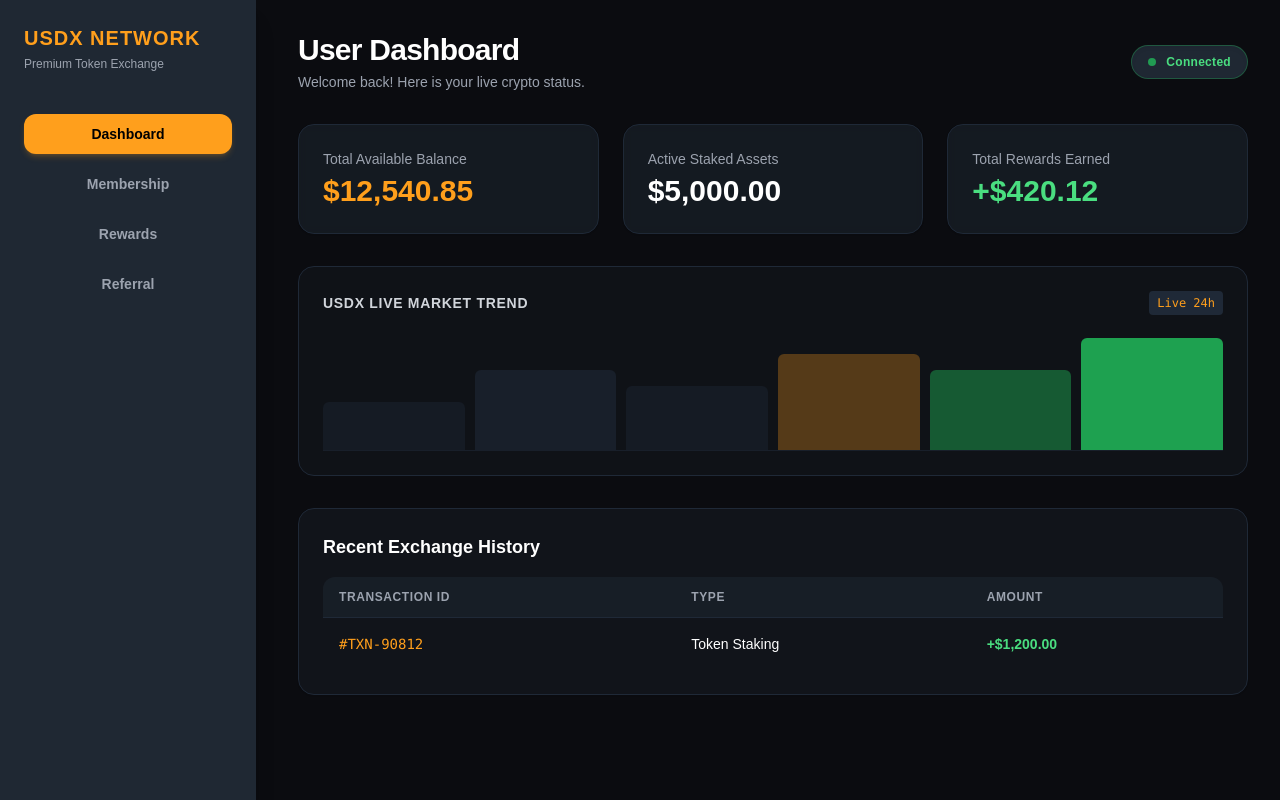
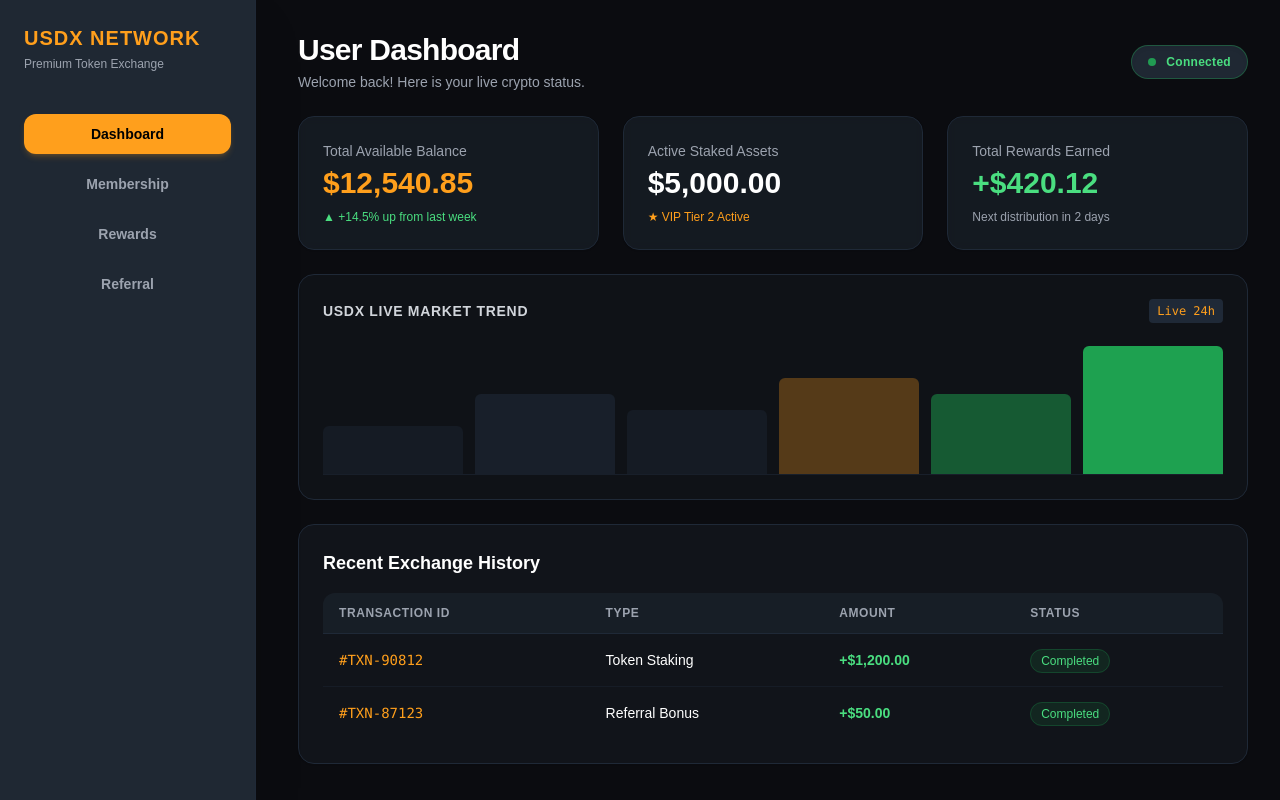
Before and after one commit to usdxofficialdev/-Dead-Token-Exchange-, a Next.js app: page / in a window 1280 px wide. Built offline with nearby package versions, Linux system fonts and the light colour scheme; what wagmi would draw is missing.

Commit message:
Update page.tsx

```diff
--- a/app/page.tsx
+++ b/app/page.tsx
@@ -8,8 +8,8 @@ export default function CompleteDashboard() {
   return (
     <div className="min-h-screen bg-[#0B0C10] text-white flex flex-col md:flex-row pb-24 md:pb-0">
 
-      {/* 1. SIDEBAR & MOBILE BOTTOM NAVIGATION */}
-      <aside className="w-full md:w-64 bg-[#1F2833] p-4 md:p-6 flex flex-row md:flex-col justify-between md:justify-start gap-4 fixed bottom-0 md:relative z-50 border-t md:border-t-0 border-gray-800 shadow-xl">
+      {/* 1. FIXED SIDEBAR FOR DESKTOP & BOTTOM NAV FOR MOBILE */}
+      <aside className="w-full md:w-64 bg-[#1F2833] p-4 md:p-6 flex flex-row md:flex-col justify-between md:justify-start gap-4 fixed bottom-0 md:sticky md:top-0 md:h-screen z-50 border-t md:border-t-0 md:border-r border-gray-800 shadow-2xl shrink-0">
         <div className="hidden md:block mb-8">
           <h2 className="text-xl font-bold text-[#FF9F1C] tracking-wider">USDX NETWORK</h2>
           <p className="text-xs text-gray-400 mt-1">Premium Token Exchange</p>
@@ -18,39 +18,39 @@ export default function CompleteDashboard() {
         <nav className="flex flex-row md:flex-col gap-2 w-full justify-around md:justify-start overflow-x-auto md:overflow-visible">
           <button
             onClick={() => setActiveTab("dashboard")}
-            className={`px-4 py-2.5 rounded-xl font-semibold text-sm min-w-max text-center transition-all ${activeTab === "dashboard" ? "bg-[#FF9F1C] text-black shadow-md shadow-[#FF9F1C]/20" : "text-gray-400 hover:text-white hover:bg-gray-800/30"}`}
+            className={`px-4 py-2.5 rounded-xl font-semibold text-sm min-w-max text-center transition-all w-full ${activeTab === "dashboard" ? "bg-[#FF9F1C] text-black shadow-md shadow-[#FF9F1C]/20" : "text-gray-400 hover:text-white hover:bg-gray-800/30"}`}
           >
             Dashboard
           </button>
           <button
             onClick={() => setActiveTab("membership")}
-            className={`px-4 py-2.5 rounded-xl font-semibold text-sm min-w-max text-center transition-all ${activeTab === "membership" ? "bg-[#FF9F1C] text-black shadow-md shadow-[#FF9F1C]/20" : "text-gray-400 hover:text-white hover:bg-gray-800/30"}`}
+            className={`px-4 py-2.5 rounded-xl font-semibold text-sm min-w-max text-center transition-all w-full ${activeTab === "membership" ? "bg-[#FF9F1C] text-black shadow-md shadow-[#FF9F1C]/20" : "text-gray-400 hover:text-white hover:bg-gray-800/30"}`}
           >
             Membership
           </button>
           <button
             onClick={() => setActiveTab("rewards")}
-            className={`px-4 py-2.5 rounded-xl font-semibold text-sm min-w-max text-center transition-all ${activeTab === "rewards" ? "bg-[#FF9F1C] text-black shadow-md shadow-[#FF9F1C]/20" : "text-gray-400 hover:text-white hover:bg-gray-800/30"}`}
+            className={`px-4 py-2.5 rounded-xl font-semibold text-sm min-w-max text-center transition-all w-full ${activeTab === "rewards" ? "bg-[#FF9F1C] text-black shadow-md shadow-[#FF9F1C]/20" : "text-gray-400 hover:text-white hover:bg-gray-800/30"}`}
           >
             Rewards
           </button>
           <button
             onClick={() => setActiveTab("referral")}
-            className={`px-4 py-2.5 rounded-xl font-semibold text-sm min-w-max text-center transition-all ${activeTab === "referral" ? "bg-[#FF9F1C] text-black shadow-md shadow-[#FF9F1C]/20" : "text-gray-400 hover:text-white hover:bg-gray-800/30"}`}
+            className={`px-4 py-2.5 rounded-xl font-semibold text-sm min-w-max text-center transition-all w-full ${activeTab === "referral" ? "bg-[#FF9F1C] text-black shadow-md shadow-[#FF9F1C]/20" : "text-gray-400 hover:text-white hover:bg-gray-800/30"}`}
           >
             Referral
           </button>
         </nav>
       </aside>
 
-      {/* 2. DYNAMIC MAIN CONTENT VIEW */}
-      <main className="flex-1 p-4 md:p-8 overflow-y-auto max-w-7xl mx-auto w-full">
+      {/* 2. MAIN CONTENT AREA (CLEAN WITH CONTAINER WRAPPER) */}
+      <main className="flex-1 p-4 md:p-8 max-w-7xl w-full mx-auto overflow-y-auto">
 
-        {/* DASHBOARD VIEW */}
+        {/* ================= DASHBOARD VIEW ================= */}
         {activeTab === "dashboard" && (
-          <div className="animate-fadeIn">
+          <div className="space-y-6">
             {/* Header */}
-            <div className="flex flex-col sm:flex-row justify-between items-start sm:items-center gap-4 mb-8">
+            <div className="flex flex-col sm:flex-row justify-between items-start sm:items-center gap-4">
               <div>
                 <h1 className="text-2xl md:text-3xl font-bold tracking-tight">User Dashboard</h1>
                 <p className="text-sm text-gray-400 mt-1">Welcome back! Here is your live crypto status.</p>
@@ -62,34 +62,37 @@ export default function CompleteDashboard() {
             </div>
 
             {/* Premium Stats Grid */}
-            <div className="grid grid-cols-1 md:grid-cols-3 gap-4 md:gap-6 mb-8">
-              <div className="bg-[#1F2833]/50 p-6 rounded-2xl border border-gray-800 backdrop-blur-sm shadow-sm">
+            <div className="grid grid-cols-1 sm:grid-cols-2 lg:grid-cols-3 gap-4 md:gap-6">
+              <div className="bg-[#1F2833]/50 p-6 rounded-2xl border border-gray-800 backdrop-blur-sm shadow-sm hover:border-[#FF9F1C]/30 transition-all">
                 <p className="text-sm text-gray-400 mb-1">Total Available Balance</p>
                 <h3 className="text-2xl md:text-3xl font-bold text-[#FF9F1C]">$12,540.85</h3>
+                <span className="text-xs text-green-400 block mt-2">▲ +14.5% up from last week</span>
               </div>
-              <div className="bg-[#1F2833]/50 p-6 rounded-2xl border border-gray-800 backdrop-blur-sm shadow-sm">
+              <div className="bg-[#1F2833]/50 p-6 rounded-2xl border border-gray-800 backdrop-blur-sm shadow-sm hover:border-white/10 transition-all">
                 <p className="text-sm text-gray-400 mb-1">Active Staked Assets</p>
                 <h3 className="text-2xl md:text-3xl font-bold text-white">$5,000.00</h3>
+                <span className="text-xs text-[#FF9F1C] block mt-2">★ VIP Tier 2 Active</span>
               </div>
-              <div className="bg-[#1F2833]/50 p-6 rounded-2xl border border-gray-800 backdrop-blur-sm shadow-sm">
+              <div className="bg-[#1F2833]/50 p-6 rounded-2xl border border-gray-800 backdrop-blur-sm shadow-sm hover:border-green-500/20 transition-all sm:col-span-2 lg:col-span-1">
                 <p className="text-sm text-gray-400 mb-1">Total Rewards Earned</p>
                 <h3 className="text-2xl md:text-3xl font-bold text-green-400">+$420.12</h3>
+                <span className="text-xs text-gray-400 block mt-2">Next distribution in 2 days</span>
               </div>
             </div>
 
-            {/* Live Chart Visual Area */}
-            <div className="bg-[#1F2833]/20 border border-gray-800 p-6 rounded-2xl mb-8">
+            {/* Live Market Chart Representation */}
+            <div className="bg-[#1F2833]/20 border border-gray-800 p-6 rounded-2xl">
               <div className="flex justify-between items-center mb-6">
                 <h3 className="text-sm font-semibold text-gray-300 uppercase tracking-wider">USDX Live Market Trend</h3>
                 <span className="text-xs bg-gray-800 px-2 py-1 rounded text-[#FF9F1C] font-mono">Live 24h</span>
               </div>
-              <div className="h-28 flex items-end gap-3 pt-4 border-b border-gray-800/60">
+              <div className="h-32 flex items-end gap-2 md:gap-3 pt-4 border-b border-gray-800/60">
                 <div className="bg-gray-800/40 w-full h-12 rounded-t-md"></div>
                 <div className="bg-gray-800/60 w-full h-20 rounded-t-md"></div>
                 <div className="bg-gray-800/40 w-full h-16 rounded-t-md"></div>
                 <div className="bg-[#FF9F1C]/40 w-full h-24 rounded-t-md animate-pulse"></div>
                 <div className="bg-green-500/40 w-full h-20 rounded-t-md"></div>
-                <div className="bg-green-500/80 w-full h-28 rounded-t-md"></div>
+                <div className="bg-green-500/80 w-full h-32 rounded-t-md"></div>
               </div>
             </div>
 
@@ -103,6 +106,7 @@ export default function CompleteDashboard() {
                       <th className="py-3 px-4">Transaction ID</th>
                       <th className="py-3 px-4">Type</th>
                       <th className="py-3 px-4">Amount</th>
+                      <th className="py-3 px-4">Status</th>
                     </tr>
                   </thead>
                   <tbody className="text-sm divide-y divide-gray-800/40">
@@ -110,6 +114,17 @@ export default function CompleteDashboard() {
                       <td className="py-4 px-4 text-[#FF9F1C] font-mono">#TXN-90812</td>
                       <td className="py-4 px-4 font-medium">Token Staking</td>
                       <td className="py-4 px-4 text-green-400 font-semibold">+$1,200.00</td>
+                      <td className="py-4 px-4">
+                        <span className="bg-green-500/10 text-green-400 text-xs px-2.5 py-1 rounded-full border border-green-500/20">Completed</span>
+                      </td>
+                    </tr>
+                    <tr className="hover:bg-gray-900/30 transition-colors">
+                      <td className="py-4 px-4 text-[#FF9F1C] font-mono">#TXN-87123</td>
+                      <td className="py-4 px-4 font-medium">Referral Bonus</td>
+                      <td className="py-4 px-4 text-green-400 font-semibold">+$50.00</td>
+                      <td className="py-4 px-4">
+                        <span className="bg-green-500/10 text-green-400 text-xs px-2.5 py-1 rounded-full border border-green-500/20">Completed</span>
+                      </td>
                     </tr>
                   </tbody>
                 </table>
@@ -118,43 +133,66 @@ export default function CompleteDashboard() {
           </div>
         )}
 
-        {/* MEMBERSHIP VIEW */}
+        {/* ================= MEMBERSHIP VIEW ================= */}
         {activeTab === "membership" && (
-          <div className="animate-fadeIn">
+          <div>
             <h1 className="text-2xl md:text-3xl font-bold mb-2">Membership Plans</h1>
             <p className="text-sm text-gray-400 mb-8">Choose your premium staking tier to boost earnings.</p>
 
             <div className="grid grid-cols-1 md:grid-cols-3 gap-6 items-stretch">
               <div className="bg-[#1F2833]/40 p-6 rounded-2xl border border-gray-800 flex flex-col justify-between hover:border-gray-700 transition-all">
                 <div>
-                  <h3 className="text-xl font-bold mb-2 text-gray-300">Silver Plan</h3>
+                  <h3 className="text-xl font-bold mb-2 text-gray-300">Bronze Plan</h3>
+                  <span className="text-3xl font-extrabold text-[#FF9F1C]">100 USDX</span>
+                  <div className="mt-4 inline-block bg-[#FF9F1C]/10 text-[#FF9F1C] text-xs font-semibold px-2.5 py-1 rounded-full border border-[#FF9F1C]/20">5% APY Daily</div>
+                  <ul className="space-y-3 text-sm text-gray-400 mt-6">
+                    <li>✔ 2 Team Members Allowed</li>
+                    <li>✔ Email Support</li>
+                  </ul>
+                </div>
+                <button className="w-full bg-gray-800 text-white font-medium py-3 rounded-xl transition-all mt-8 border border-gray-700">Activate Plan</button>
+              </div>
+
+              <div className="bg-[#1F2833]/70 p-6 rounded-2xl border-2 border-[#FF9F1C] flex flex-col justify-between relative shadow-xl shadow-[#FF9F1C]/5">
+                <span className="absolute -top-3 left-1/2 -translate-x-1/2 bg-[#FF9F1C] text-black text-xs font-bold px-3 py-1 rounded-full tracking-wider">MOST POPULAR</span>
+                <div className="mt-2">
+                  <h3 className="text-xl font-bold mb-2 text-white">Silver Plan</h3>
                   <span className="text-3xl font-extrabold text-[#FF9F1C]">500 USDX</span>
-                  <div className="mt-4 inline-block bg-[#FF9F1C]/10 text-[#FF9F1C] text-xs font-semibold px-2.5 py-1 rounded-full border border-[#FF9F1C]/20">
-                    10% APY Daily
-                  </div>
-                  <ul className="space-y-3 text-sm text-gray-400 mt-6">
+                  <div className="mt-4 inline-block bg-[#FF9F1C]/20 text-[#FF9F1C] text-xs font-semibold px-2.5 py-1 rounded-full border border-[#FF9F1C]/40">10% APY Daily</div>
+                  <ul className="space-y-3 text-sm text-gray-200 mt-6">
                     <li>✔ 10 Team Members Allowed</li>
                     <li>✔ 24/7 Priority Support</li>
                     <li>✔ Advanced Analytics Dashboard</li>
                   </ul>
                 </div>
-                <button className="w-full bg-[#FF9F1C] hover:bg-[#e08b14] text-black font-bold py-3 rounded-xl transition-all mt-8 shadow-lg shadow-[#FF9F1C]/10">
-                  Activate Plan
-                </button>
+                <button className="w-full bg-[#FF9F1C] hover:bg-[#e08b14] text-black font-bold py-3 rounded-xl transition-all mt-8 shadow-lg shadow-[#FF9F1C]/10">Activate Plan</button>
+              </div>
+
+              <div className="bg-[#1F2833]/40 p-6 rounded-2xl border border-gray-800 flex flex-col justify-between hover:border-gray-700 transition-all">
+                <div>
+                  <h3 className="text-xl font-bold mb-2 text-gray-300">Gold Plan</h3>
+                  <span className="text-3xl font-extrabold text-[#FF9F1C]">2,000 USDX</span>
+                  <div className="mt-4 inline-block bg-[#FF9F1C]/10 text-[#FF9F1C] text-xs font-semibold px-2.5 py-1 rounded-full border border-[#FF9F1C]/20">15% APY Daily</div>
+                  <ul className="space-y-3 text-sm text-gray-400 mt-6">
+                    <li>✔ Unlimited Members</li>
+                    <li>✔ VIP Personal Support</li>
+                  </ul>
+                </div>
+                <button className="w-full bg-gray-800 text-white font-medium py-3 rounded-xl transition-all mt-8 border border-gray-700">Activate Plan</button>
               </div>
             </div>
           </div>
         )}
 
-        {/* REWARDS VIEW */}
+        {/* ================= REWARDS VIEW ================= */}
         {activeTab === "rewards" && (
-          <div className="animate-fadeIn">
+          <div>
             <h1 className="text-2xl md:text-3xl font-bold mb-2">Rewards History</h1>
             <p className="text-sm text-gray-400 mb-8">Track your daily staking and distribution gains.</p>
 
             <div className="bg-[#1F2833]/30 rounded-2xl border border-gray-800 p-4 md:p-6 shadow-sm">
               <div className="overflow-x-auto w-full rounded-xl">
-                <table className="w-full text-left border-collapse min-w-[400px]">
+                <table className="w-full text-left border-collapse min-w-[500px]">
                   <thead>
                     <tr className="border-b border-gray-800 text-xs text-gray-400 uppercase tracking-wider bg-[#1F2833]/50">
                       <th className="py-3 px-4">Date</th>
@@ -168,6 +206,11 @@ export default function CompleteDashboard() {
                       <td className="py-4 px-4 font-medium">Daily Staking Yield</td>
                       <td className="py-4 px-4 text-green-400 font-semibold">+$25.40 USDX</td>
                     </tr>
+                    <tr className="hover:bg-gray-900/30 transition-colors">
+                      <td className="py-4 px-4 text-gray-400">2026-06-17</td>
+                      <td className="py-4 px-4 font-medium">Silver Tier Bonus</td>
+                      <td className="py-4 px-4 text-green-400 font-semibold">+$10.00 USDX</td>
+                    </tr>
                   </tbody>
                 </table>
               </div>
@@ -175,9 +218,9 @@ export default function CompleteDashboard() {
           </div>
         )}
 
-        {/* REFERRAL VIEW */}
+        {/* ================= REFERRAL VIEW ================= */}
         {activeTab === "referral" && (
-          <div className="animate-fadeIn">
+          <div>
             <h1 className="text-2xl md:text-3xl font-bold mb-2">Referral Program</h1>
             <p className="text-sm text-gray-400 mb-8">Invite friends and earn 10% of their staking rewards.</p>
 
```
